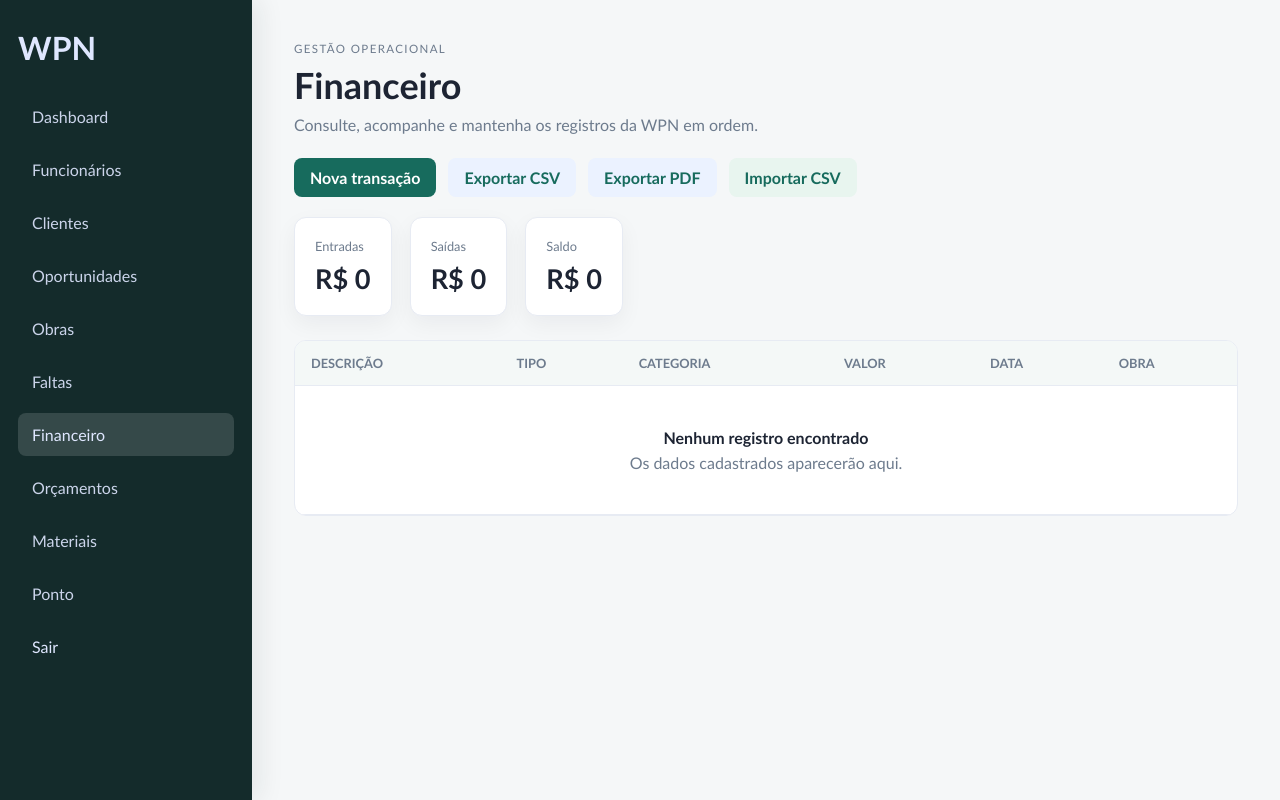
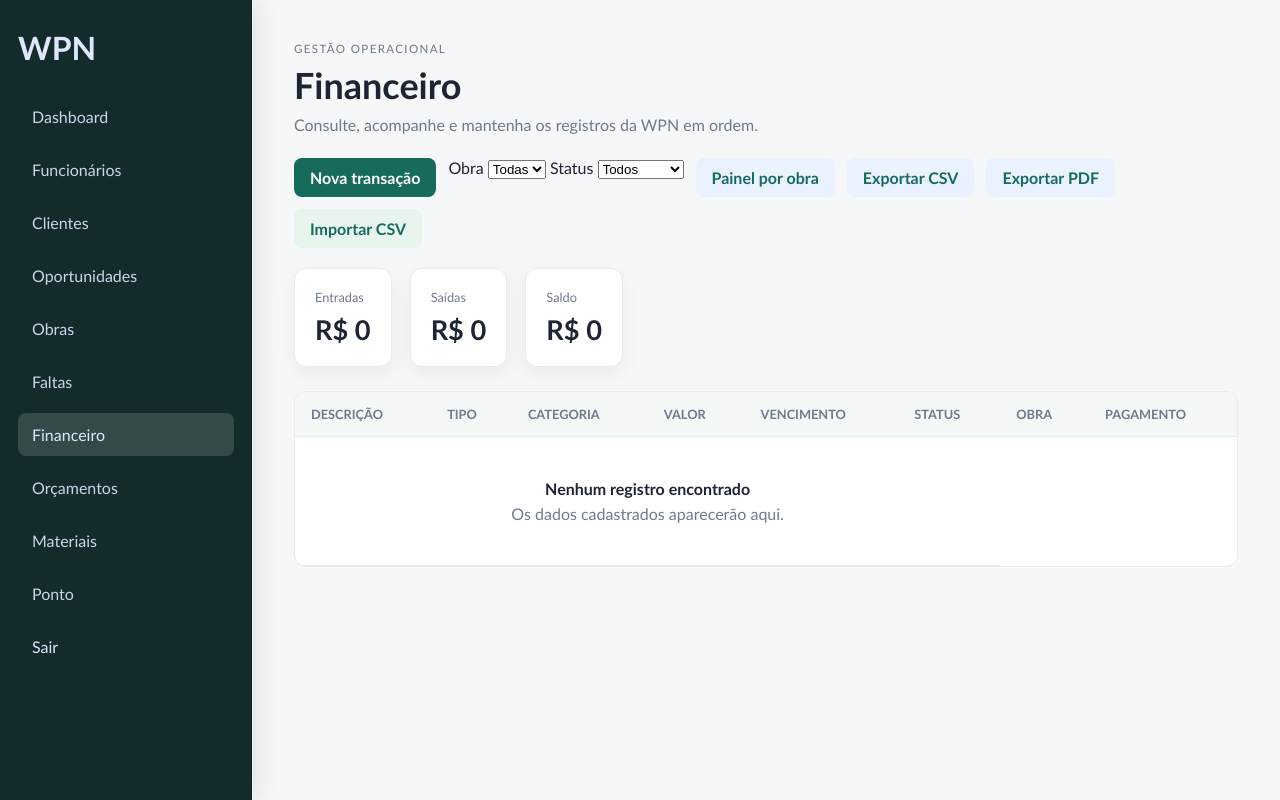
Before and after one commit to yuri-sant-nasc/CRM-Construcao-civil, a Django app: page /financeiro/ in a window 1280 px wide. Run offline with Django 5.2, Linux system fonts and the light colour scheme; the visitor is signed in with stand-in values (Sample User, id 1); data that the repository does not hold is empty.

Commit message:
Adiciona painel financeiro por obra

```diff
--- a/gestao/urls.py
+++ b/gestao/urls.py
@@ -36,9 +36,11 @@ urlpatterns = [
     path('faltas/<int:pk>/excluir/', views.falta_delete, name='falta_delete'),
 
     path('financeiro/', views.financeiro, name='financeiro'),
+    path('financeiro/painel/', views.painel_financeiro, name='painel_financeiro'),
     path('financeiro/novo/', views.transacao_create, name='transacao_create'),
     path('financeiro/<int:pk>/editar/', views.transacao_update, name='transacao_update'),
     path('financeiro/<int:pk>/excluir/', views.transacao_delete, name='transacao_delete'),
+    path('financeiro/<int:pk>/pagamento/', views.pagamento_create, name='pagamento_create'),
     path('financeiro/exportar/', views.export_financeiro, name='export_financeiro'),
     path('financeiro/importar/', views.importacao_csv, {'tipo': 'financeiro'}, name='import_financeiro'),
 
--- a/gestao/views.py
+++ b/gestao/views.py
@@ -3,7 +3,7 @@ from decimal import Decimal
 from django.contrib import messages
 from django.contrib.auth import authenticate, login, logout
 from django.contrib.auth.decorators import login_required, permission_required
-from django.core.exceptions import PermissionDenied
+from django.core.exceptions import PermissionDenied, ValidationError
 from django.views.decorators.http import require_POST
 from django.db.models import F, Sum
 from django.http import FileResponse, HttpResponse
@@ -29,10 +29,12 @@ from .forms import (
     OportunidadeForm,
     OcorrenciaForm,
     OrcamentoForm,
+    PagamentoForm,
     PontoForm,
     TransacaoForm,
 )
 from .models import Cliente, Falta, FotoObra, Funcionario, HistoricoOportunidade, Item, ItemOrcamento, Obra, Oportunidade, Orcamento, Ponto, Transacao, VersaoOrcamento
+from .models import Cliente, Falta, FotoObra, Funcionario, HistoricoOportunidade, Item, ItemOrcamento, Obra, Oportunidade, Orcamento, Pagamento, Ponto, Transacao, VersaoOrcamento
 from .importers import IMPORT_CONFIG, import_csv
 from .pdf_utils import build_pdf_response
 
@@ -470,10 +472,52 @@ def falta_delete(request, pk):
 @permission_required('gestao.view_transacao', raise_exception=True)
 def financeiro(request):
     registros = Transacao.objects.order_by('-data')
+    obra = request.GET.get('obra')
+    status = request.GET.get('status')
+    if obra and obra.isdigit():
+        registros = registros.filter(obra_id=obra)
+    if status in dict(Transacao._meta.get_field('status').choices):
+        registros = registros.filter(status=status)
     total_entradas = registros.filter(tipo='entrada').aggregate(total=Sum('valor'))['total'] or 0
     total_saidas = registros.filter(tipo='saida').aggregate(total=Sum('valor'))['total'] or 0
     saldo = total_entradas - total_saidas
-    return render(request, 'gestao/lista.html', {'titulo': 'Financeiro', 'registros': registros, 'tipo': 'financeiro', 'total_entradas': total_entradas, 'total_saidas': total_saidas, 'saldo': saldo})
+    return render(request, 'gestao/lista.html', {'titulo': 'Financeiro', 'registros': registros, 'tipo': 'financeiro', 'total_entradas': total_entradas, 'total_saidas': total_saidas, 'saldo': saldo, 'obras_financeiro': Obra.objects.order_by('nome'), 'obra_financeiro_atual': obra or '', 'status_financeiro_choices': Transacao._meta.get_field('status').choices, 'status_financeiro_atual': status or ''})
+
+
+@login_required(login_url='login')
+@permission_required('gestao.view_transacao', raise_exception=True)
+def painel_financeiro(request):
+    obras = Obra.objects.order_by('nome')
+    obra_id = request.GET.get('obra')
+    data_inicio_texto = request.GET.get('data_inicio', '')
+    data_fim_texto = request.GET.get('data_fim', '')
+    data_inicio = parse_date(data_inicio_texto)
+    data_fim = parse_date(data_fim_texto)
+    if obra_id and obra_id.isdigit():
+        obras = obras.filter(pk=obra_id)
+    painel = []
+    for obra in obras:
+        orcamentos = Orcamento.objects.filter(obra=obra)
+        transacoes = Transacao.objects.filter(obra=obra)
+        if data_inicio:
+            orcamentos = orcamentos.filter(data_orcamento__gte=data_inicio)
+            transacoes = transacoes.filter(data__gte=data_inicio)
+        if data_fim:
+            orcamentos = orcamentos.filter(data_orcamento__lte=data_fim)
+            transacoes = transacoes.filter(data__lte=data_fim)
+        previsto = orcamentos.aggregate(total=Sum('valor'))['total'] or Decimal('0.00')
+        receitas = transacoes.filter(tipo='entrada').aggregate(total=Sum('valor'))['total'] or Decimal('0.00')
+        despesas = transacoes.filter(tipo='saida').aggregate(total=Sum('valor'))['total'] or Decimal('0.00')
+        painel.append({
+            'obra': obra, 'previsto': previsto, 'receitas': receitas,
+            'despesas': despesas, 'resultado': receitas - despesas,
+            'saldo_previsto': previsto - despesas,
+            'execucao_percentual': round(float(despesas / previsto * 100), 2) if previsto else 0,
+        })
+    return render(request, 'gestao/painel_financeiro.html', {
+        'painel': painel, 'obras': Obra.objects.order_by('nome'),
+        'obra_atual': obra_id or '', 'data_inicio': data_inicio_texto, 'data_fim': data_fim_texto,
+    })
 
 
 @login_required(login_url='login')
@@ -535,6 +579,27 @@ def transacao_update(request, pk):
 @permission_required('gestao.delete_transacao', raise_exception=True)
 def transacao_delete(request, pk):
     Transacao.objects.filter(pk=pk).delete()
+    return redirect('financeiro')
+
+
+@login_required(login_url='login')
+@require_POST
+@permission_required('gestao.add_pagamento', raise_exception=True)
+def pagamento_create(request, pk):
+    transacao = get_object_or_404(Transacao, pk=pk)
+    form = PagamentoForm(request.POST)
+    if form.is_valid():
+        pagamento = form.save(commit=False)
+        pagamento.transacao = transacao
+        pagamento.criado_por = request.user
+        try:
+            pagamento.full_clean()
+            pagamento.save()
+            transacao.status = 'pago' if transacao.saldo_aberto == 0 else 'parcial'
+            transacao.save(update_fields=['status'])
+            messages.success(request, 'Pagamento registrado.')
+        except ValidationError as exc:
+            messages.error(request, str(exc))
     return redirect('financeiro')
 
 
--- a/templates/gestao/lista.html
+++ b/templates/gestao/lista.html
@@ -56,7 +56,13 @@
                         <label>Responsável <select name="responsavel" onchange="this.form.submit()"><option value="">Todos</option>{% for responsavel_item in responsaveis_obra %}<option value="{{ responsavel_item.pk }}" {% if responsavel_obra_atual == responsavel_item.pk|stringformat:'s' %}selected{% endif %}>{{ responsavel_item.nome_completo }}</option>{% endfor %}</select></label>
                     </form>
                 {% endif %}
-                {% if tipo == 'financeiro' %}<a class="secondary-btn" href="{% url 'export_financeiro' %}?format=csv">Exportar CSV</a><a class="secondary-btn" href="{% url 'export_financeiro' %}?format=pdf">Exportar PDF</a>{% endif %}
+                {% if tipo == 'financeiro' %}
+                    <form method="get" class="inline-filter">
+                        <label>Obra <select name="obra" onchange="this.form.submit()"><option value="">Todas</option>{% for obra_financeiro in obras_financeiro %}<option value="{{ obra_financeiro.pk }}" {% if obra_financeiro_atual == obra_financeiro.pk|stringformat:'s' %}selected{% endif %}>{{ obra_financeiro.nome }}</option>{% endfor %}</select></label>
+                        <label>Status <select name="status" onchange="this.form.submit()"><option value="">Todos</option>{% for value, label in status_financeiro_choices %}<option value="{{ value }}" {% if status_financeiro_atual == value %}selected{% endif %}>{{ label }}</option>{% endfor %}</select></label>
+                    </form>
+                {% endif %}
+                {% if tipo == 'financeiro' %}<a class="secondary-btn" href="{% url 'painel_financeiro' %}">Painel por obra</a><a class="secondary-btn" href="{% url 'export_financeiro' %}?format=csv">Exportar CSV</a><a class="secondary-btn" href="{% url 'export_financeiro' %}?format=pdf">Exportar PDF</a>{% endif %}
                 {% if tipo == 'financeiro' %}<a class="secondary-btn import-btn" href="{% url 'import_financeiro' %}">Importar CSV</a>{% endif %}
                 {% if tipo == 'orcamento' %}<a class="secondary-btn" href="{% url 'export_orcamentos' %}">Exportar CSV</a>{% endif %}
                 {% if tipo == 'orcamento' %}<a class="secondary-btn import-btn" href="{% url 'import_orcamentos' %}">Importar CSV</a>{% endif %}
@@ -86,7 +92,7 @@
                         {% elif tipo == 'falta' %}
                             <tr><th>Funcionário</th><th>Data</th><th>Motivo</th><th>Status</th><th>Presença</th></tr>
                         {% elif tipo == 'financeiro' %}
-                            <tr><th>Descrição</th><th>Tipo</th><th>Categoria</th><th>Valor</th><th>Data</th><th>Obra</th></tr>
+                            <tr><th>Descrição</th><th>Tipo</th><th>Categoria</th><th>Valor</th><th>Vencimento</th><th>Status</th><th>Obra</th><th>Pagamento</th></tr>
                         {% elif tipo == 'orcamento' %}
                             <tr><th>Cliente</th><th>Descrição</th><th>Valor</th><th>Data</th><th>Obra</th><th>Ações</th></tr>
                         {% elif tipo == 'material' %}
@@ -156,8 +162,10 @@
                                     <td>{{ item.get_tipo_display }}</td>
                                     <td>{{ item.get_categoria_display }}</td>
                                     <td>R$ {{ item.valor }}</td>
-                                    <td>{{ item.data }}</td>
+                                    <td>{{ item.data_vencimento|default:'-' }}</td>
+                                    <td>{{ item.get_status_display }} · R$ {{ item.saldo_aberto|floatformat:2 }} aberto</td>
                                     <td>{{ item.obra|default:'Geral' }}</td>
+                                    <td>{% if item.status != 'pago' and item.status != 'cancelado' and perms.gestao.add_pagamento %}<form method="post" action="{% url 'pagamento_create' item.pk %}" class="inline-form">{% csrf_token %}<input type="number" name="valor" min="0.01" max="{{ item.saldo_aberto }}" step="0.01" placeholder="Valor"><button type="submit" class="small-btn">Pagar</button></form>{% else %}-{% endif %}</td>
                                 </tr>
                             {% elif tipo == 'orcamento' %}
                                 <tr>
```
Also changed, not shown: docs/DIAGRAMA.md (+8 -0 lines), docs/ROADMAP.md (+4 -2 lines), gestao/admin.py (+8 -3 lines), gestao/forms.py (+12 -2 lines), gestao/models.py (+28 -0 lines), gestao/tests.py (+53 -0 lines), templates/gestao/painel_financeiro.html (added, +9 -0 lines), gestao/migrations/0011_transacao_centro_custo_transacao_data_vencimento_and_more.py (added).
